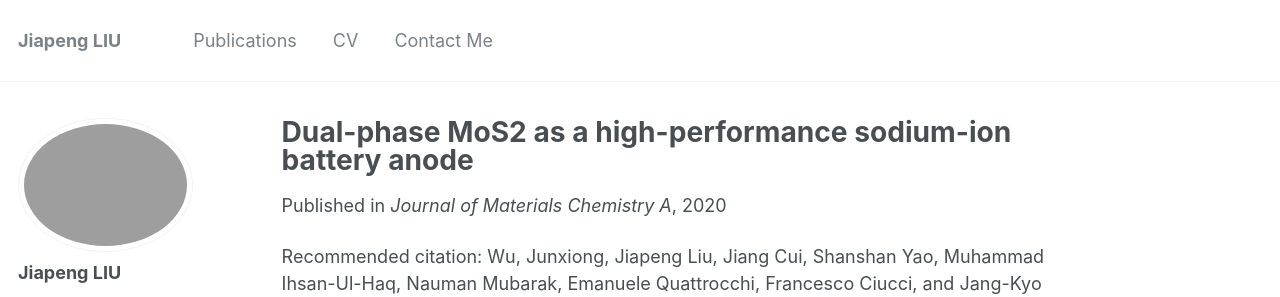
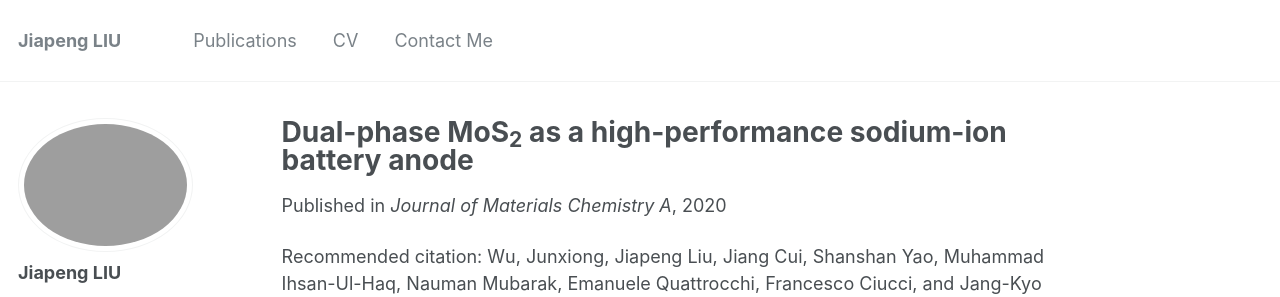
Before and after one commit to jiapeng-liu/jiapeng-liu.github.io, a Jekyll site: the page built from _publications/2020-MoS2-JMCA.md, in a window 1280 px wide and 900 px high. Shown: the top 297 px of the window. Built offline with Jekyll 4.4.1, drawn with Linux system fonts in a browser that asks for light colours; some web fonts are replaced.

Commit message:
update publication

```diff
--- a/_publications/2020-MoS2-JMCA.md
+++ b/_publications/2020-MoS2-JMCA.md
@@ -1,5 +1,5 @@
 ---
-title: "Dual-phase MoS2 as a high-performance sodium-ion battery anode"
+title: "Dual-phase MoS<sub>2</sub> as a high-performance sodium-ion battery anode"
 collection: publications
 permalink: /publication/2020-MoS2-JMCA
 excerpt: ''
```
